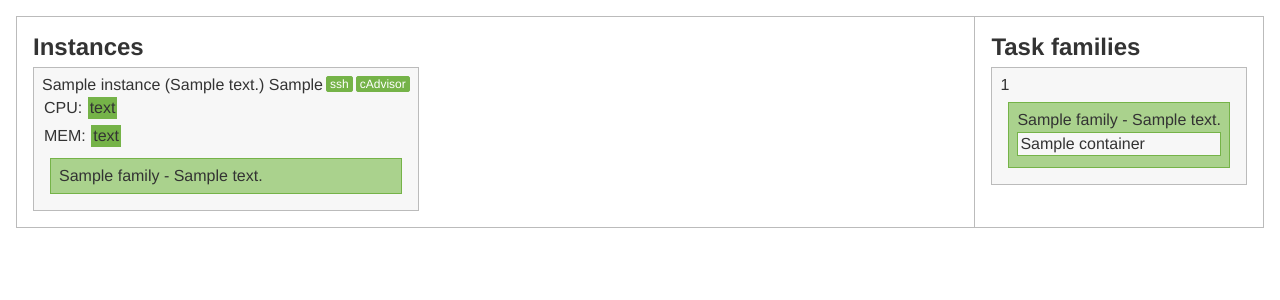
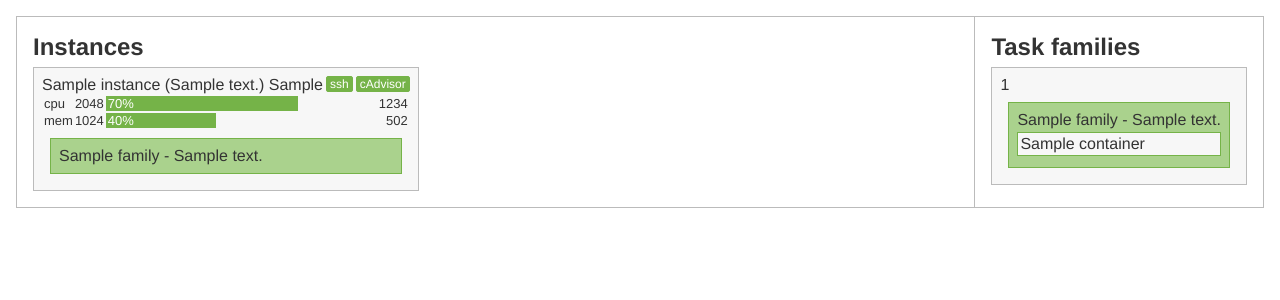
Before and after one commit to BusinessOptics/gryphon, a Flask app: template ecs_view/templates/overview.html in a window 1280 px wide. Shown: the part 32-332 px from the top of the page. Run offline with Flask 2, Linux system fonts and the light colour scheme; the template is opened without the code that fills it: most values are stand-ins (such as "Sample title", 1, 10 or a date in 2020); parts of the project's set-up code (start-up, migrations or seed data) failed here and were passed over.

Commit message:
Wored on updating overview to use the object model more

```diff
--- a/ecs_view/aws_classes.py
+++ b/ecs_view/aws_classes.py
@@ -1,5 +1,5 @@
 class Cluster:
-    def __init__(self, arn, name, tasks, instances):
+    def __init__(self, arn, name, tasks=None, instances=None):
         self.arn = arn
         self.name = name
         self.tasks = tasks
--- a/ecs_view/server.py
+++ b/ecs_view/server.py
@@ -14,14 +14,25 @@ from collections import defaultdict
 from datetime import datetime
 import json
 import functools
-from setup_classes import create_clusters, cluster_details
+from setup_classes import create_clusters
 from flask import Flask, request, render_template, send_from_directory
+import boto3
+
+ecs = boto3.client('ecs')
+ec2 = boto3.resource('ec2')
 
 
 def jp(j):
     print(
         json.dumps(j, indent=2,
                    default=lambda x: str(x) if isinstance(x, datetime) else json.dumps(x)))
+
+
+def get_task_definition(arn):
+    return ecs.describe_task_definition(
+        taskDefinition=arn
+    )['taskDefinition']
+
 
 def get_cluster_overview(cluster_name):
     instances = defaultdict(lambda: {'tasks': []})
@@ -88,7 +99,7 @@ app = Flask(__name__, static_url_path='')
 @app.route('/cluster/<cluster_name>/', methods=['GET', 'POST'])
 def overview(cluster_name):
 
-    cluster = get_cluster(cluster_name)
+    # cluster = get_cluster(cluster_name)
 
     instances, families = get_cluster_overview(cluster_name)
     return render_template('overview.html', instances=instances, families=families,
@@ -103,9 +114,8 @@ def overview(cluster_name):
 
 @app.route('/')
 def index():
-    clusters = create_clusters()
-    clust = {cluster: clusters[cluster].name for cluster in clusters}
-    return render_template('index.html', clusters=clust)
+    cluster_list = create_clusters().values()
+    return render_template('index.html', clusters=cluster_list)
 
 
 @app.route('/static/<path:path>')
@@ -114,6 +124,6 @@ def send_staticfles(path):
 
 
 if __name__ == '__main__':
-    clusters = create_clusters()
-    cluster_details(clusters.keys()[0])
+    # clusters = create_clusters()
+    # cluster_details(clusters.keys()[0])
     app.run(debug=True)
--- a/ecs_view/setup_classes.py
+++ b/ecs_view/setup_classes.py
@@ -6,8 +6,7 @@ boto3.setup_default_session(region_name='us-east-1')
 ecs = boto3.client('ecs')
 ec2 = boto3.resource('ec2')
 auto_scaling = boto3.client('autoscaling')
-insts = ec2.instances.filter(
-    Filters=[{'Name': 'instance-state-name', 'Values': ['running']}])
+
 
 # change to create_clusters
 def create_clusters():
--- a/ecs_view/static/css/styles.css
+++ b/ecs_view/static/css/styles.css
@@ -149,13 +149,27 @@ ul.container-list li {
 }
 
 .chart {
-    padding: 2px;
+    width: 100%;
 }
 
-.bar {
+.chart td {
+    padding: 0px;
+    font-size: small;
+}
+
+.resource_bar {
     background: #75b348;
     display: inline-block;
-    padding: 2px;
-    margin: 1px;
-    align: center;
+    color: white;
+    padding-left: 2px;
 }
+
+.bar_td {
+    width: 99%;
+    padding: 0px;
+    padding-left: 2px;
+}
+
+.resource_remaining {
+    text-align: right;
+}
--- a/ecs_view/templates/index.html
+++ b/ecs_view/templates/index.html
@@ -14,7 +14,7 @@
     <ul>
         {% for cluster in clusters %}
         <li>
-            <a target="_blank" href="cluster/{{cluster}}/">{{cluster|title}}</a>
+            <a target="_blank" href="cluster/{{cluster.name}}/">{{cluster.name|title}}</a>
         </li>
         {% endfor %}
     </ul>
--- a/ecs_view/templates/overview.html
+++ b/ecs_view/templates/overview.html
@@ -53,9 +53,24 @@
 
                 <span class="action" onclick="ssh('{{instance.ec2Instance.private_ip_address}}')">ssh</span>
 
-                <br>
-                <div class="chart">CPU: <div class="bar">text</div></div>
-                <div class="chart">MEM: <div class="bar">text</div></div>
+                <table class="chart">
+                    <tr>
+                        <td>cpu</td>
+                        <td>2048</td>
+                        <td  class="bar_td">
+                            <div class="resource_bar" style="width:70%">70%</div>
+                        </td>
+                        <td>1234</td>
+                    </tr>
+                    <tr>
+                        <td>mem</td>
+                        <td>1024</td>
+                        <td  class="bar_td">
+                            <div class="resource_bar" style="width:40%">40%</div>
+                        </td>
+                        <td class="resource_remaining">502</td>
+                    </tr>
+                </table>
 
                 {% for task in instance.tasks %}
                 <div class='task'>
```
